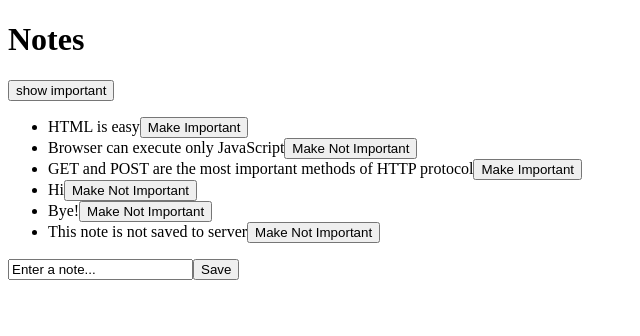
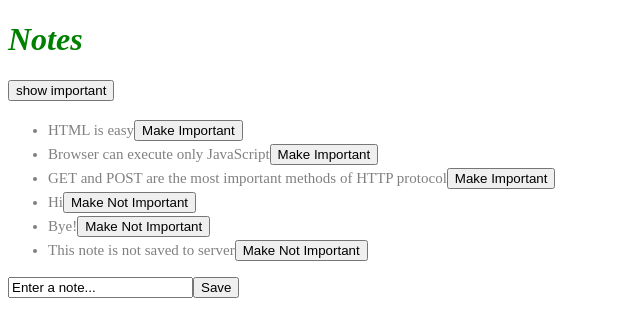
Before and after one commit to MohaimenH/fullstack-open, a React (Create React App) app in the folder part2/code-along/: page / in a window 1280 px wide. Shown: the top 336 px of the page, without its empty margins (0-640 px from the left). Built offline with nearby package versions, Linux system fonts and the light colour scheme; data requests are answered from the project's data file.

Commit message:
Improved error code-along

```diff
--- a/part2/code-along/db.json
+++ b/part2/code-along/db.json
@@ -10,7 +10,7 @@
       "id": 2,
       "content": "Browser can execute only JavaScript",
       "date": "2019-05-30T18:39:34.091Z",
-      "important": true
+      "important": false
     },
     {
       "id": 3,
--- a/part2/code-along/src/App.js
+++ b/part2/code-along/src/App.js
@@ -2,11 +2,13 @@ import React, { useState, useEffect } from "react";
 import Note from "./Note.js";
 
 import noteService from "./services/notes";
+import Notification from "./Notification";
 
 const App = (props) => {
     const [notes, setNotes] = useState([]);
     const [newNote, setNewNote] = useState("Enter a note...");
     const [showAll, setShowAll] = useState(true);
+    const [errorMessage, setErrorMessage] = useState(null);
 
     const hook = () => {
         // console.log("Effect");
@@ -56,9 +58,13 @@ const App = (props) => {
                 )
             )
             .catch((error) => {
-                alert(
-                    `the note '${note.content}' was already deleted from the server.`
+                setErrorMessage(
+                    `Note '${note.content}' was already deleted from the server.`
                 );
+                setTimeout(() => setErrorMessage(null), 5000);
+                // alert(
+                //     `the note '${note.content}' was already deleted from the server.`
+                // );
                 setNotes(notes.filter((n) => n.id !== note.id));
             });
     };
@@ -68,6 +74,7 @@ const App = (props) => {
     return (
         <div>
             <h1>Notes</h1>
+            <Notification message={errorMessage} />
             <div>
                 <button onClick={() => setShowAll(!showAll)}>
                     show {showAll ? "important" : "all"}
--- a/part2/code-along/src/Note.js
+++ b/part2/code-along/src/Note.js
@@ -3,7 +3,7 @@ import React from "react";
 const Note = ({ note, toggleImportance }) => {
     const label = note.important ? "Make Not Important" : "Make Important";
     return (
-        <li>
+        <li className="note">
             {note.content}
             <button onClick={toggleImportance}>{label}</button>
         </li>
--- /dev/null
+++ b/part2/code-along/src/Notification.js
@@ -0,0 +1,7 @@
+const Notification = ({ message }) => {
+    if (message === null) return null;
+
+    return <div className="error">{message}</div>;
+};
+
+export default Notification;
--- /dev/null
+++ b/part2/code-along/src/index.css
@@ -0,0 +1,33 @@
+h1 {
+    color: green;
+    font-style: italic;
+}
+
+.note {
+    color: grey;
+    padding-top: 3px;
+    font-size: 15px;
+}
+
+.error {
+    color: red;
+    background: lightgrey;
+    font-size: 20px;
+    border-style: solid;
+    border-radius: 5px;
+    padding: 10px;
+    margin-bottom: 10px;
+
+    animation-name: errorAnim;
+    animation-duration: 6s;
+}
+
+@keyframes errorAnim {
+    50% {
+        opacity: 100%;
+    }
+
+    100% {
+        opacity: 0%;
+    }
+}
--- a/part2/code-along/src/index.js
+++ b/part2/code-along/src/index.js
@@ -1,5 +1,7 @@
 import ReactDOM from "react-dom";
 import App from "./App.js";
+
+import "./index.css";
 
 ReactDOM.render(<App />, document.getElementById("root"));
 
```
